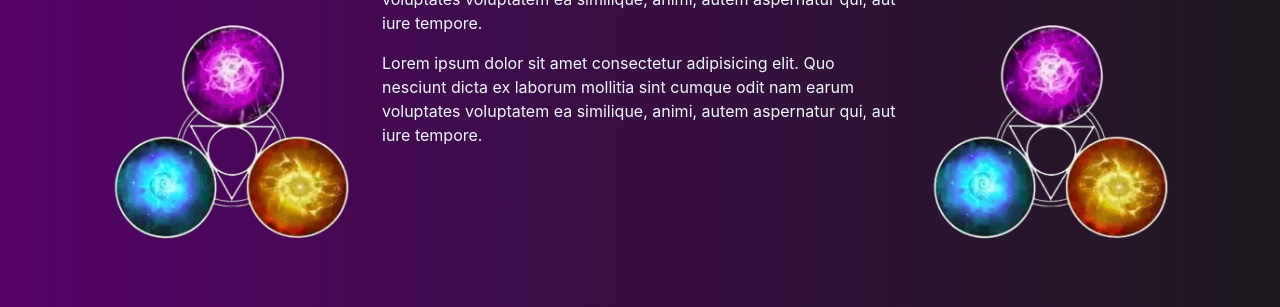
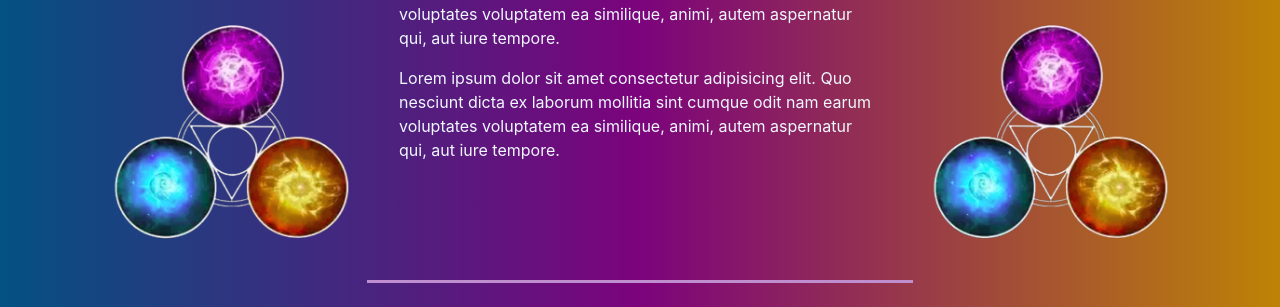
Before and after one commit to kulaizki/BSCS1, a plain HTML site: page Web Dev 1/Bootstrap Exercise/index.html in a window 1280 px wide. Shown: the part 558-865 px from the top of the page. Drawn offline with nearby package versions, Linux system fonts and the light colour scheme.

Commit message:
gradient

```diff
--- a/Web Dev 1/Bootstrap Exercise/style.css
+++ b/Web Dev 1/Bootstrap Exercise/style.css
@@ -1,10 +1,7 @@
-/* * {
-    border: solid 1px red;
-} */
-
 body {
     color: aliceblue;
-    background: linear-gradient(to right, rgb(83, 2, 102), rgb(30, 25, 31));
+    /* background: linear-gradient(to right, rgb(83, 2, 102), rgb(30, 25, 31)); */
+    background: linear-gradient(to right, rgb(3, 81, 130), rgb(124, 3, 124), rgb(190, 131, 5));
 }
 
 .row h1 {
@@ -16,6 +13,12 @@ body {
     padding: 1.5rem;
 }
 
+.col-6 {
+    padding: 2rem;
+    border-top: solid .2rem rgb(191, 142, 206);
+    border-bottom: solid .2rem rgb(191, 142, 206);
+}
+
 img {
     max-width: 100%;
     margin-bottom: 2rem;
```
